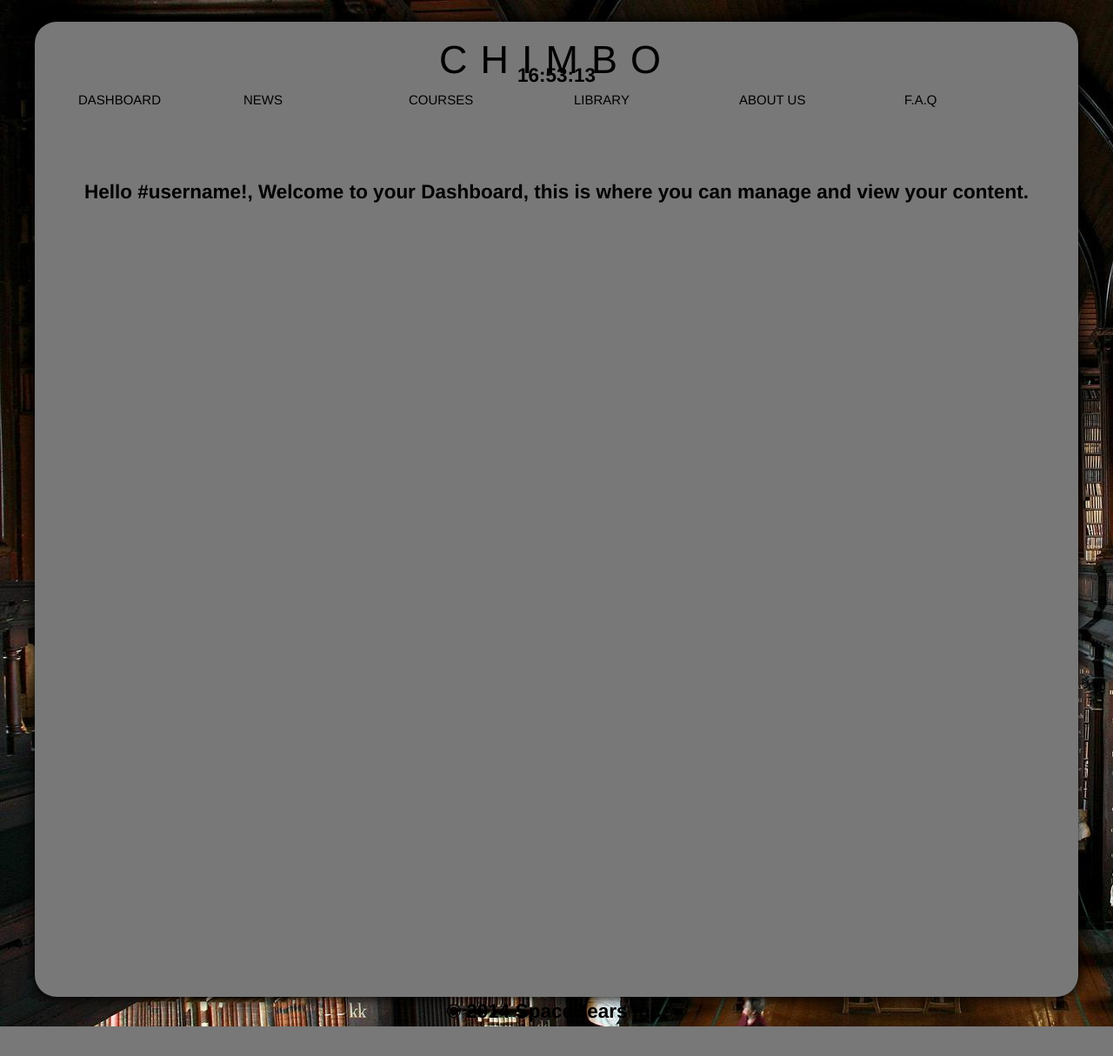
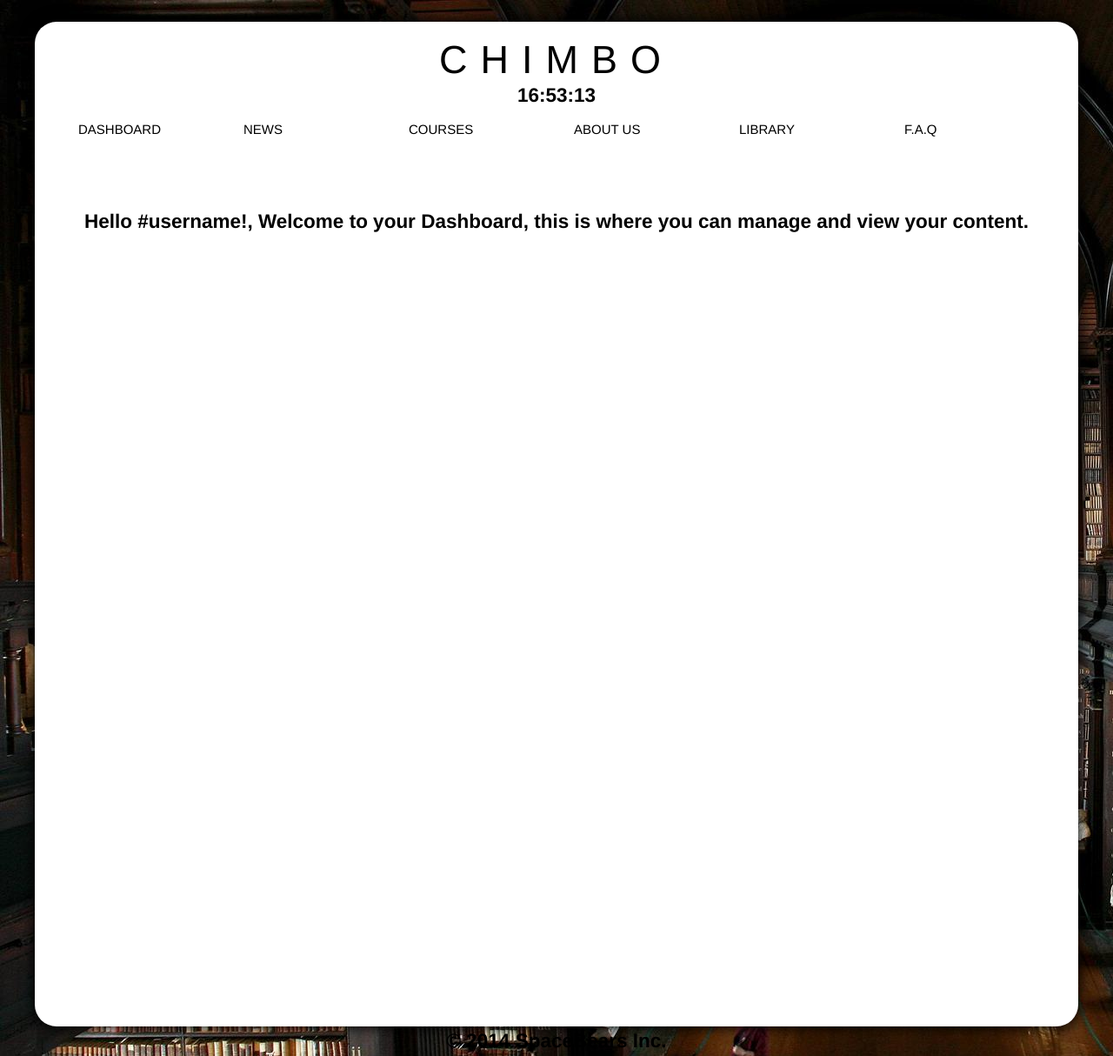
Before and after one commit to Cgboal/Chimbo, a Django app: template chApp/templates/index.html in a window 1280 px wide. Shown: the whole page at 87% size. Before the commit the page ends 1180 px from the top, so only its background shows below. Run offline with Django 3.2, Linux system fonts and the light colour scheme; the template is opened without the code that fills it, so the values that code supplies are empty.

Commit message:
lil changes

```diff
--- a/chApp/static/css/theme.css
+++ b/chApp/static/css/theme.css
@@ -18,7 +18,7 @@ body {
 article {
 	width: 1200px;
 	margin: 0 auto;
-	background: #787878 ;
+	background: #FFFFFF ;
 	color: #000;
 	border-radius: 25px;
 	box-shadow: 0 0 15px 2px #000;
@@ -29,9 +29,6 @@ section {
 	height: 1000px;
 
 
-}
-clock{
-	padding-left: 500px;
 }
 
 h1 {
@@ -115,10 +112,11 @@ a {
 	opacity: 1;
 }
 
-txt {
-	padding-left: 50px;
-		text-align: center;
-	  position: relative;
+#clock {
+    padding-top: 1em;
+    padding-bottom: 0.5em;
+    text-align: center;
+    position: relative;
 
 }
 main_content{
--- a/chApp/templates/index.html
+++ b/chApp/templates/index.html
@@ -18,7 +18,7 @@
             h = checkTime(h);
             m = checkTime(m);
             s = checkTime(s);
-            document.getElementById('txt').innerHTML = h + ":" + m + ":" + s;
+            document.getElementById('clock').innerHTML = h + ":" + m + ":" + s;
             t = setTimeout(function() {
                 startTime()
             }, 500);
@@ -37,14 +37,13 @@
 
 <body bgcolor="#FFFFFF" ondragstart="return false" onselectstart="return false" onload="startTime()">
 
-
     <article>
         <h1>Chimbo</h1>
 
 
         <h2 align="center">
-		<div id="txt"></div>
-			</h2>
+		<div id="clock"></div>
+        </h2>
         <nav id="main_nav">
             <ul>
                 <li>
@@ -112,10 +111,6 @@
                     </ul>
                 </li>
                 <li>
-                    <a href="">Library</a>
-
-                </li>
-                <li>
                     <a href="">About us</a>
                     <ul>
                         <li>
@@ -134,7 +129,10 @@
                         </li>
                     </ul>
                 </li>
+                  <li>
+                    <a href="">Library</a>
 
+                </li>
                 <li>
                     <a href="FAQ.html">F.A.Q</a>
 
```
